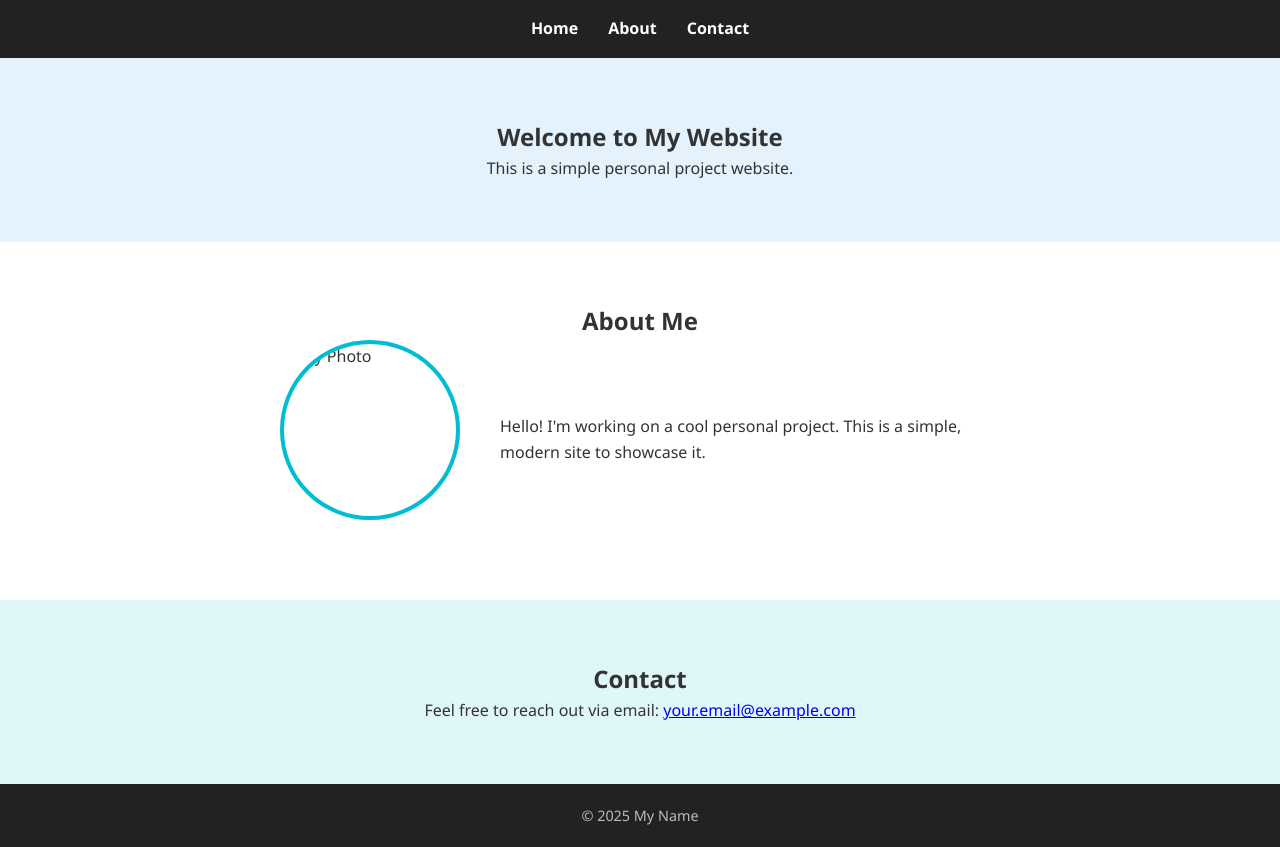
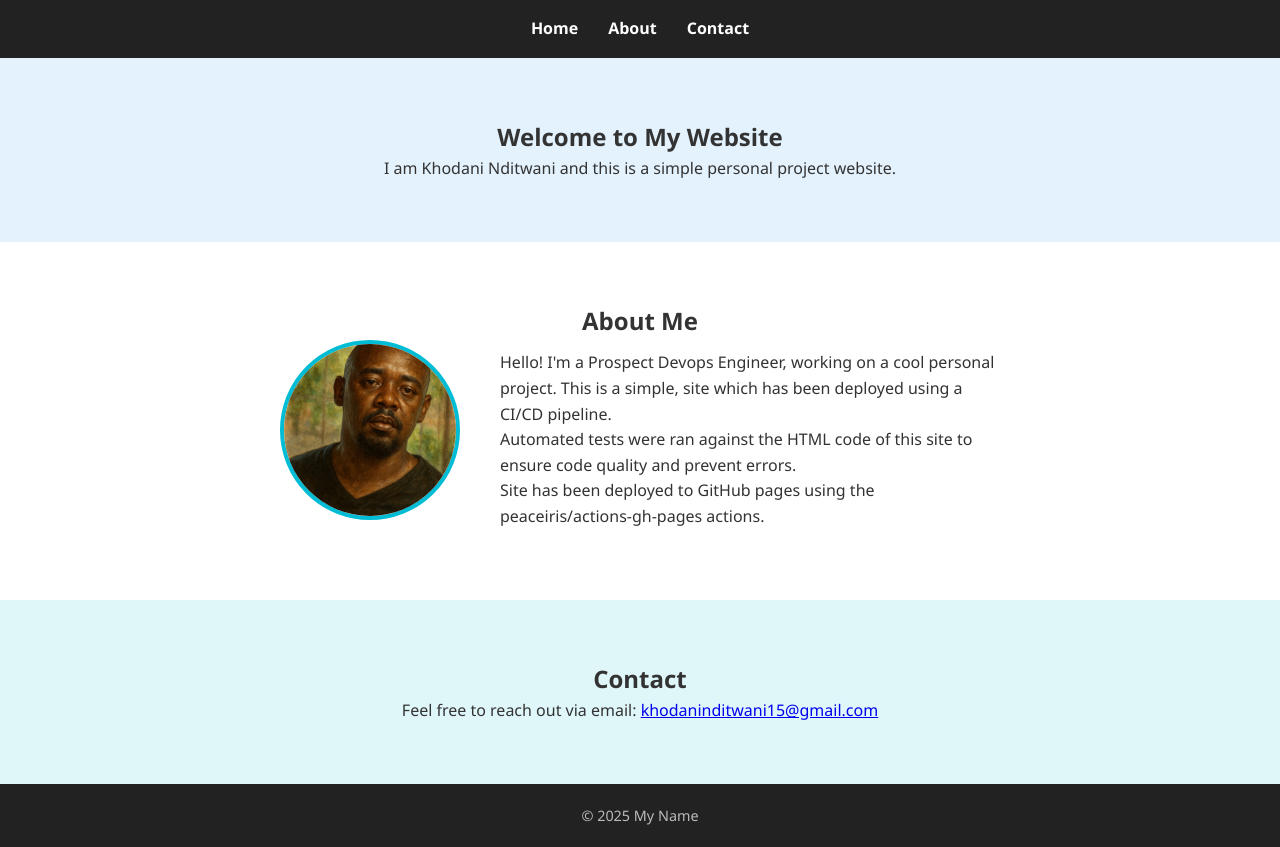
Before and after one commit to Khodane/Static_Website, a plain HTML site: page index.html in a window 1280 px wide. Drawn offline with Linux system fonts and the light colour scheme.

Commit message:
Website update

```diff
--- a/index.html
+++ b/index.html
@@ -19,20 +19,24 @@
 
   <section id="home" class="section home">
     <h1>Welcome to My Website</h1>
-    <p>This is a simple personal project website.</p>
+    <p>I am Khodani Nditwani and this is a simple personal project website.</p>
   </section>
 
   <section id="about" class="section about">
     <h2>About Me</h2>
     <div class="about-content">
-      <img src="your-photo.jpg" alt="My Photo" class="profile-pic"/>
-      <p>Hello! I'm working on a cool personal project. This is a simple, modern site to showcase it.</p>
+      <img src="img/Khodi.jpeg" alt="My Photo" class="profile-pic"/>
+      <p>Hello! I'm a Prospect Devops Engineer, working on a cool personal project.
+        This is a simple, site which has been deployed using a CI/CD pipeline.
+      <br>Automated tests were ran against the HTML code of this site to ensure code quality and
+    prevent errors.
+  <br>Site has been deployed to GitHub pages using the peaceiris/actions-gh-pages actions. </p>
     </div>
   </section>
 
   <section id="contact" class="section contact">
     <h2>Contact</h2>
-    <p>Feel free to reach out via email: <a href="mailto:your.email@example.com">your.email@example.com</a></p>
+    <p>Feel free to reach out via email: <a href="mailto:your.email@example.com">khodaninditwani15@gmail.com</a></p>
   </section>
 
   <footer>
```
Also changed, not shown: img/Khodi.jpeg (added).
